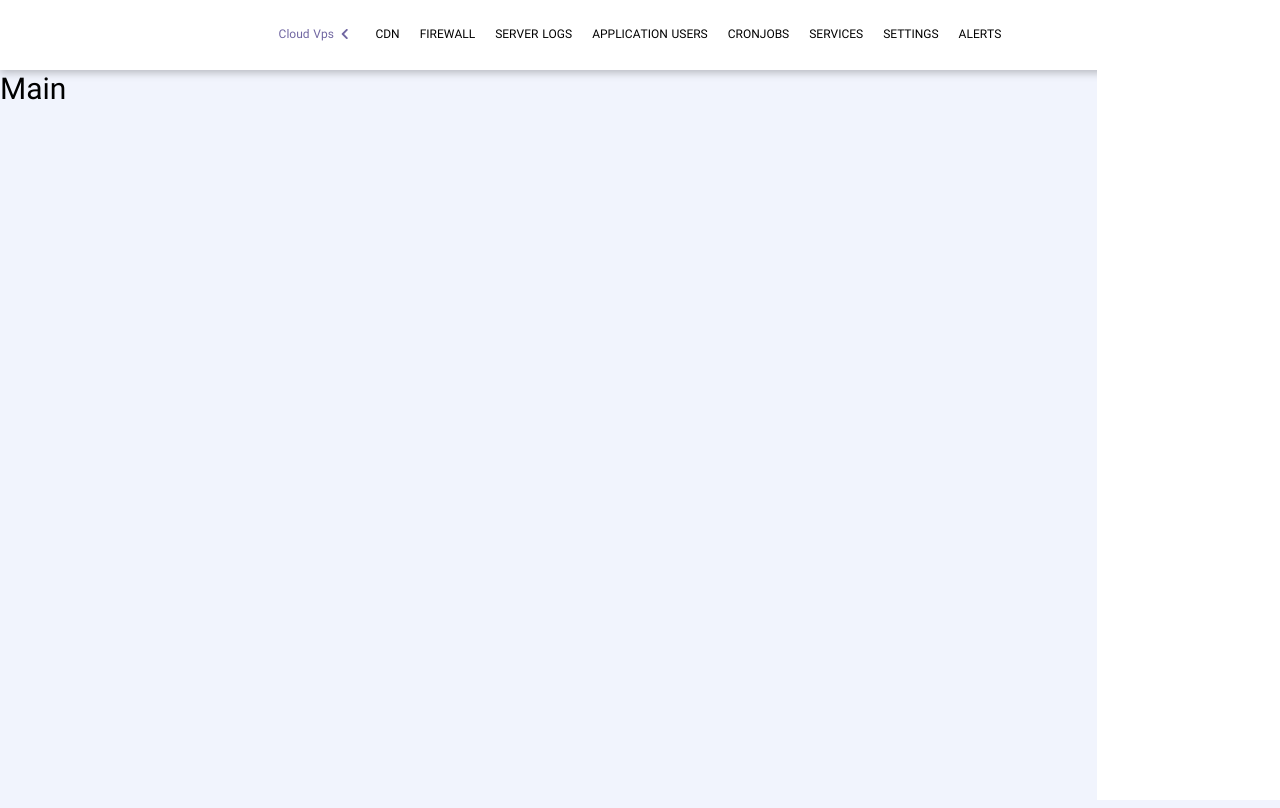
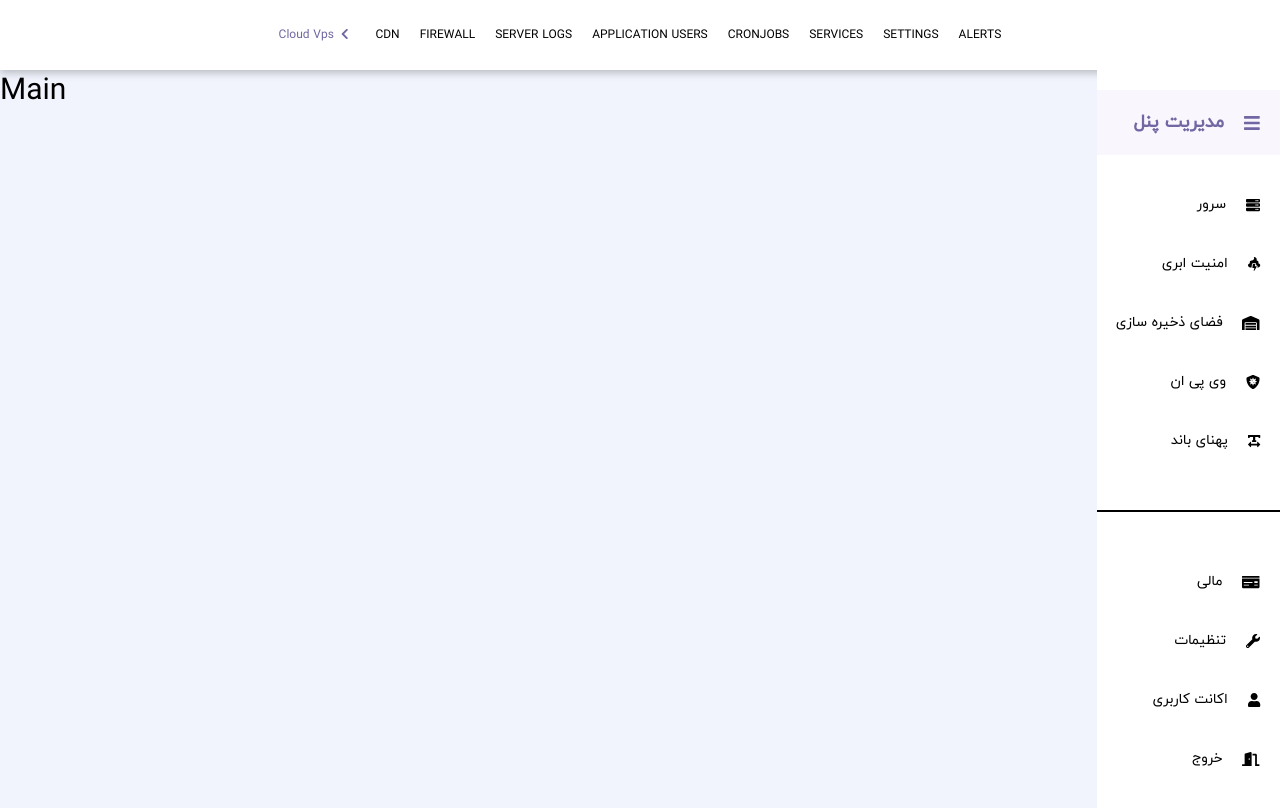
Before and after one commit to sadeghtavakoli/amnpardaz-challenge, a React (Create React App) app: page / in a window 1280 px wide. Built offline with nearby package versions, Linux system fonts and the light colour scheme.

Commit message:
created side-bar component

```diff
--- a/src/components/header/header.component.jsx
+++ b/src/components/header/header.component.jsx
@@ -8,7 +8,7 @@ const Header = () => {
     <header className="header">
       <Link className="option uniqe-option" to="/">
         Cloud Vps
-        <FontAwesomeIcon icon={faChevronLeft} className="font-awsome-icon" />
+        <FontAwesomeIcon icon={faChevronLeft} className="fontawsome-icon" />
       </Link>
       <Link className="option" to="/">
         CDN
--- a/src/components/header/header.styles.scss
+++ b/src/components/header/header.styles.scss
@@ -9,10 +9,14 @@
   .option {
     color: var(--text_color);
     text-decoration: none;
-    margin: auto 1rem;
+    margin: auto 0;
+    padding: 1rem;
     &:hover,
     &.uniqe-option {
       color: var(--secondary_color);
     }
+    &:active {
+      background-color: var(--active_color);
+    }
   }
 }
--- a/src/components/side-bar/side-bar.component.jsx
+++ b/src/components/side-bar/side-bar.component.jsx
@@ -1,6 +1,41 @@
-import React from "react";
+import React, { useState } from "react";
 import "./side-bar.styles.scss";
+import { FontAwesomeIcon } from "@fortawesome/react-fontawesome";
+const sideBarItems = [
+  {
+    id: 0,
+    text: "مدیریت پنل",
+    className: "option sidebar-header",
+    icon: "bars",
+  },
+  { id: 1, text: "سرور", className: "option", icon: "server" },
+  { id: 2, text: "امنیت ابری", className: "option", icon: "poo-storm" },
+  { id: 3, text: "فضای ذخیره سازی", className: "option", icon: "warehouse" },
+  { id: 4, text: "وی پی ان", className: "option", icon: "shield-virus" },
+  { id: 5, text: "پهنای باند", className: "option", icon: "text-width" },
+  { id: 6, className: "gap" },
+  { id: 7, text: "مالی", className: "option", icon: "money-check" },
+  { id: 8, text: "تنظیمات", className: "option", icon: "wrench" },
+  { id: 9, text: "اکانت کاربری", className: "option", icon: "user" },
+  { id: 10, text: "خروج", className: "option", icon: "door-open" },
+];
 const SideBar = () => {
-  return <nav className="side-bar"></nav>;
+  const [selectedId, setSelectedId] = useState(0);
+  return (
+    <nav className="side-bar">
+      {sideBarItems.map(({ id, text, className, icon }) => (
+        <div
+          key={id}
+          className={`${className}  ${selectedId === id ? "selected" : ""}`}
+          onClick={() => {
+            if (text) setSelectedId(id);
+          }}
+        >
+          <p>{text}</p>
+          <FontAwesomeIcon icon={["fas", icon]} className="fontawsome-icon" />
+        </div>
+      ))}
+    </nav>
+  );
 };
 export default SideBar;
--- a/src/components/side-bar/side-bar.styles.scss
+++ b/src/components/side-bar/side-bar.styles.scss
@@ -1,5 +1,34 @@
 .side-bar {
-  font-size: 3rem;
+  width: 100%;
+  padding: 2rem 0;
   grid-area: side-bar;
   background-color: var(--primary_color);
+  .fontawsome-icon {
+    margin: 0 1rem 0 2rem;
+  }
+  .option {
+    font-size: 1.4rem;
+    display: flex;
+    justify-content: flex-end;
+    align-items: center;
+    padding: 2rem 1rem;
+    cursor: pointer;
+    &:hover {
+      color: var(--secondary_color);
+    }
+    &.selected {
+      color: var(--secondary_color);
+      background-color: var(--active_color);
+    }
+  }
+  .sidebar-header {
+    font-size: 1.8rem;
+    font-weight: bold;
+    margin-bottom: 2rem;
+  }
+
+  .gap {
+    margin: 4rem 0;
+    border: 1px groove black;
+  }
 }
--- a/src/index.css
+++ b/src/index.css
@@ -9,6 +9,7 @@
   --primary_color: white;
   --secondary_color: #7167a2;
   --accent_color: #d9d0fd;
+  --active_color: #f9f6fd;
   --background_color: #f1f4fd;
 }
 *,
@@ -28,6 +29,6 @@ body {
   background-color: var(--background_color);
 }
 
-.font-awsome-icon {
+.fontawsome-icon {
   margin: 0 0.7rem;
 }
```
